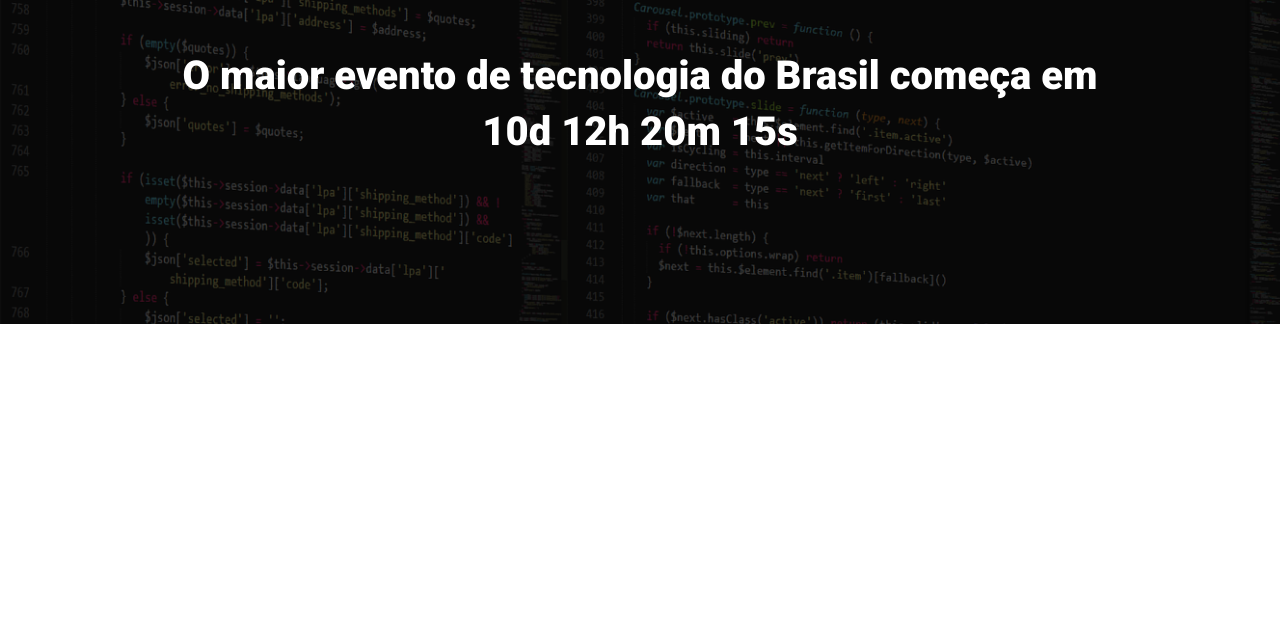
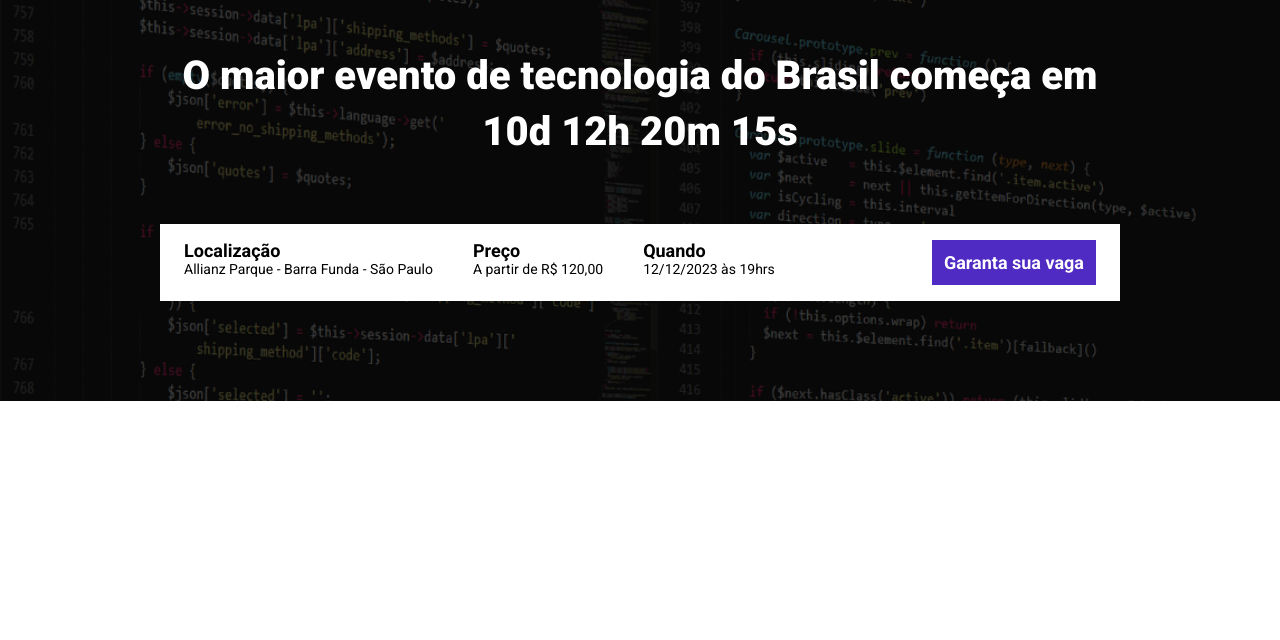
Before and after one commit to histereogenik/ebac_tech_talks, a website built with Parcel: page src/index.html in a window 1280 px wide. Shown: the part 160-800 px from the top of the page. Built offline with nearby package versions, Linux system fonts and the light colour scheme.

Commit message:
Adicionando ao Hero - infos-bar e resposividade

```diff
--- a/src/index.html
+++ b/src/index.html
@@ -18,6 +18,25 @@
             <p class="hero__text">
                 O maior evento de tecnologia do Brasil começa em 10d 12h 20m 15s
             </p>
+            <div class="infos-bar">
+                <ul class="infos-bar__infos">
+                    <li class="infos-bar__infos__item">
+                        <b>Localização</b>
+                        Allianz Parque - Barra Funda - São Paulo
+                    </li>
+                    <li class="infos-bar__infos__item">
+                        <b>Preço</b>
+                        A partir de R$ 120,00
+                    </li>
+                    <li class="infos-bar__infos__item">
+                        <b>Quando</b>
+                        12/12/2023 às 19hrs
+                    </li>
+                </ul>
+                <a href="#" class="button button--primary">
+                    Garanta sua vaga
+                </a>
+            </div>
         </div>
     </header>
 
--- /dev/null
+++ b/src/styles/components/_buttons.scss
@@ -0,0 +1,23 @@
+.button {
+    padding: 12px;
+    font-size: 18px;
+    font-weight: bold;
+    text-decoration: none;
+    text-align: center;
+    white-space: nowrap;
+
+    &--primary {
+        color: #fff;
+        background-color: #4F2AC3;
+    }
+
+    @media (max-width: 640px) {
+        display: block;
+        width: 100%;
+    }
+
+    @media (max-width: 1024px) {
+        display: flex;
+        align-items: center;
+    }
+}
--- /dev/null
+++ b/src/styles/components/_infos_bar.scss
@@ -0,0 +1,34 @@
+.infos-bar {
+    padding: 16px 24px;
+    background-color: #fff;
+    display: flex;
+    justify-content: space-between;
+
+    &__infos {
+        display: flex;
+        gap: 40px;
+
+        &__item {
+            font-size: 14px;
+            color: #000;
+
+            b {
+                color: #000;
+                font-size: 18px;
+                display: block;
+            }
+        }
+    }
+
+    @media (max-width: 640px) {
+        display: block;
+
+        &__infos {
+            display: block;
+
+            &__item {
+                margin-bottom: 24px;
+            }
+        }
+    }
+}
--- a/src/styles/main.scss
+++ b/src/styles/main.scss
@@ -1,4 +1,6 @@
-@use "hero";
+@use 'hero';
+@use 'components/infos_bar';
+@use 'components/buttons';
 
 * {
     margin: 0;
@@ -6,6 +8,7 @@
     box-sizing: border-box;
     font-family: 'Roboto', sans-serif;
     color: #fff;
+    list-style: none;
 }
 
 .container {
```
